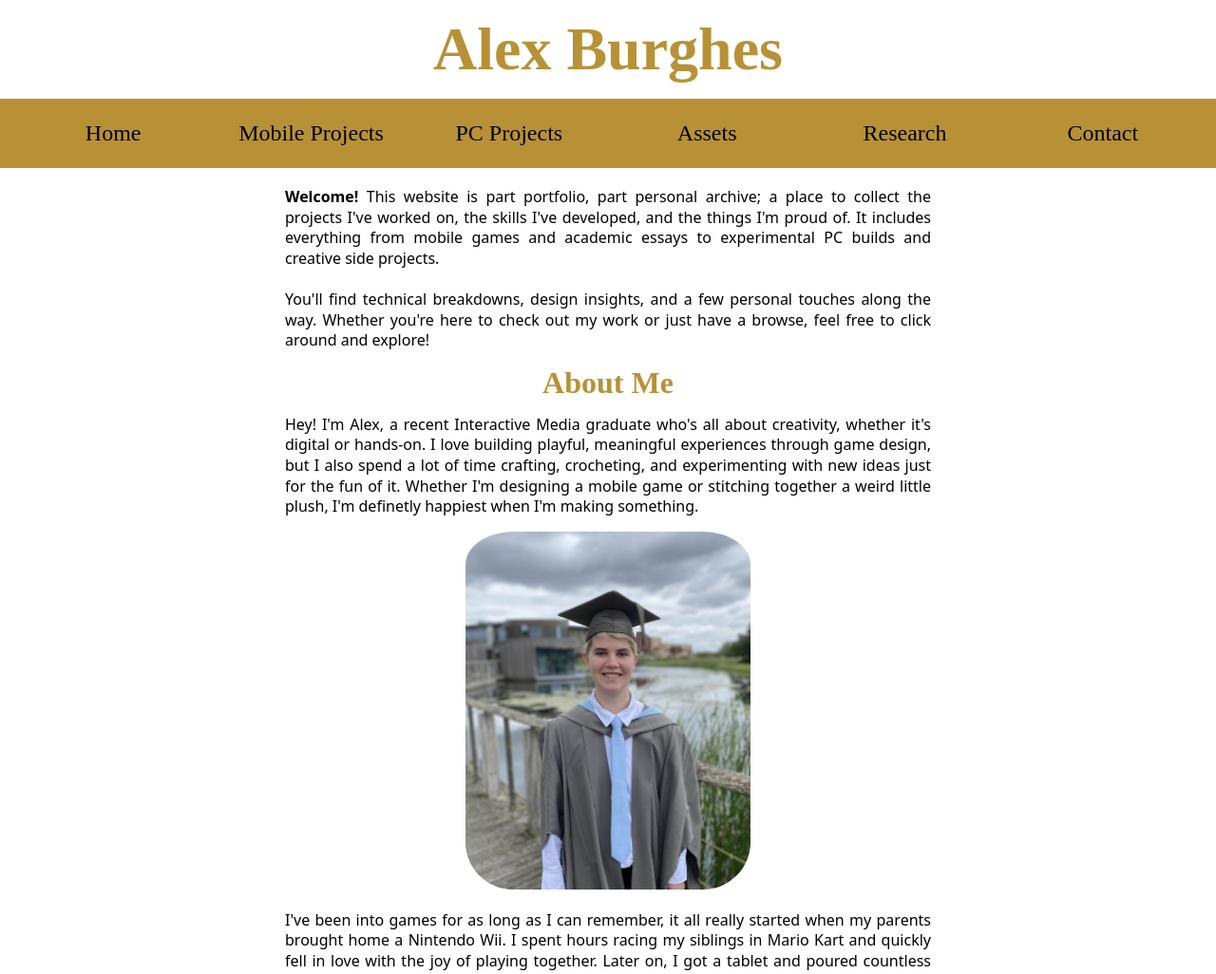
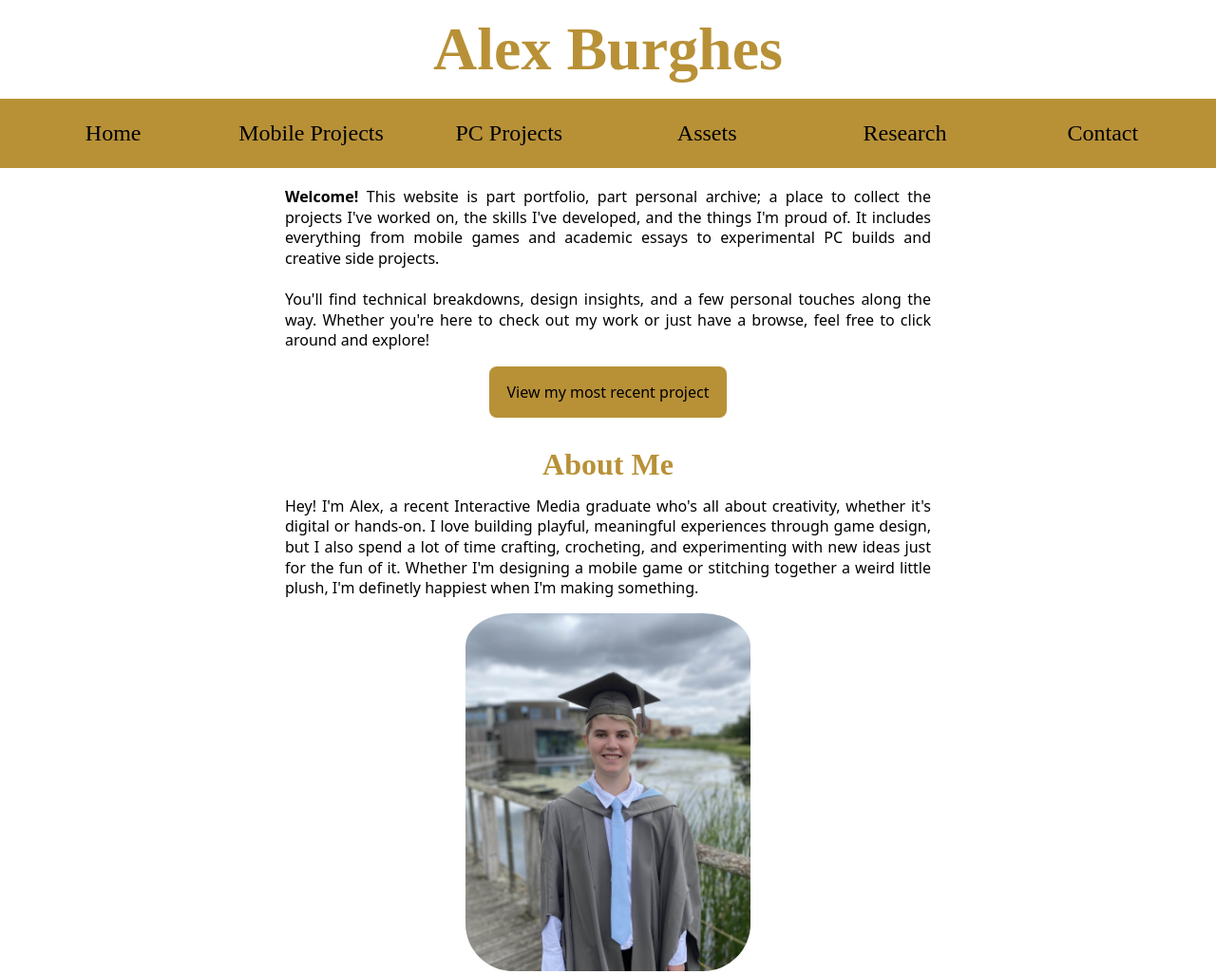
Before and after one commit to AlexBurghes/portfolio, a plain HTML site: page index.html in a window 1280 px wide. Shown: the top 1026 px of the page at 95% size. Drawn offline with Linux system fonts and the light colour scheme.

Commit message:
Add files via upload

```diff
--- a/index.html
+++ b/index.html
@@ -20,6 +20,14 @@
                             <br><br>You'll find technical breakdowns, design insights, and a few personal touches along the way.
                             Whether you're here to check out my work or just have a browse, feel free to click around and explore!</p>
                     </div>
+
+                    <nav class="recentProjectNav">
+                        <ul class="recentProjectList">
+                            <li>
+                                <a href="biscuitBlitzPC.html">View my most recent project</a>
+                            </li>
+                        </ul>
+                    </nav>
 
                     <div class="aboutMe">
                         <h3>About Me</h3>
--- a/stylesPortfolio.css
+++ b/stylesPortfolio.css
@@ -230,6 +230,43 @@ header nav a:hover {
     cursor: pointer;
 }
 
+/*MOST RECENT PROJECT BUTTON*/
+.recentProjectNav {
+    padding: 1rem;
+    background-color: transparent; /* Remove full-width look */
+    max-width: 800px;
+    margin: 0 auto;
+    font-family: system-ui, -apple-system, BlinkMacSystemFont, 'Segoe UI', Roboto, Oxygen, Ubuntu, Cantarell, 'Open Sans', 'Helvetica Neue', sans-serif;
+
+
+    display: flex;
+    justify-content: center; /* center horizontally */
+}
+.recentProjectList {
+    list-style: none;
+    /* display: ; */
+    /* grid-template-columns: repeat(auto-fit, minmax(10px, 250px)); */
+    width: 250px;
+    gap: 1rem;
+    padding: 0;
+    margin: 0;
+}
+.recentProjectList li {
+    background-color: #b89137;
+    padding: 1rem;
+    text-align: center;
+    border-radius: 8px;;
+}
+.recentProjectList a {
+    display: block;
+    text-decoration: none;
+    color: black;
+}
+.recentProjectList a:hover {
+    font-weight: bold;
+    cursor: pointer;
+}
+
 /*Asset Pics*/
 .carousel {
     display: flex;
```
